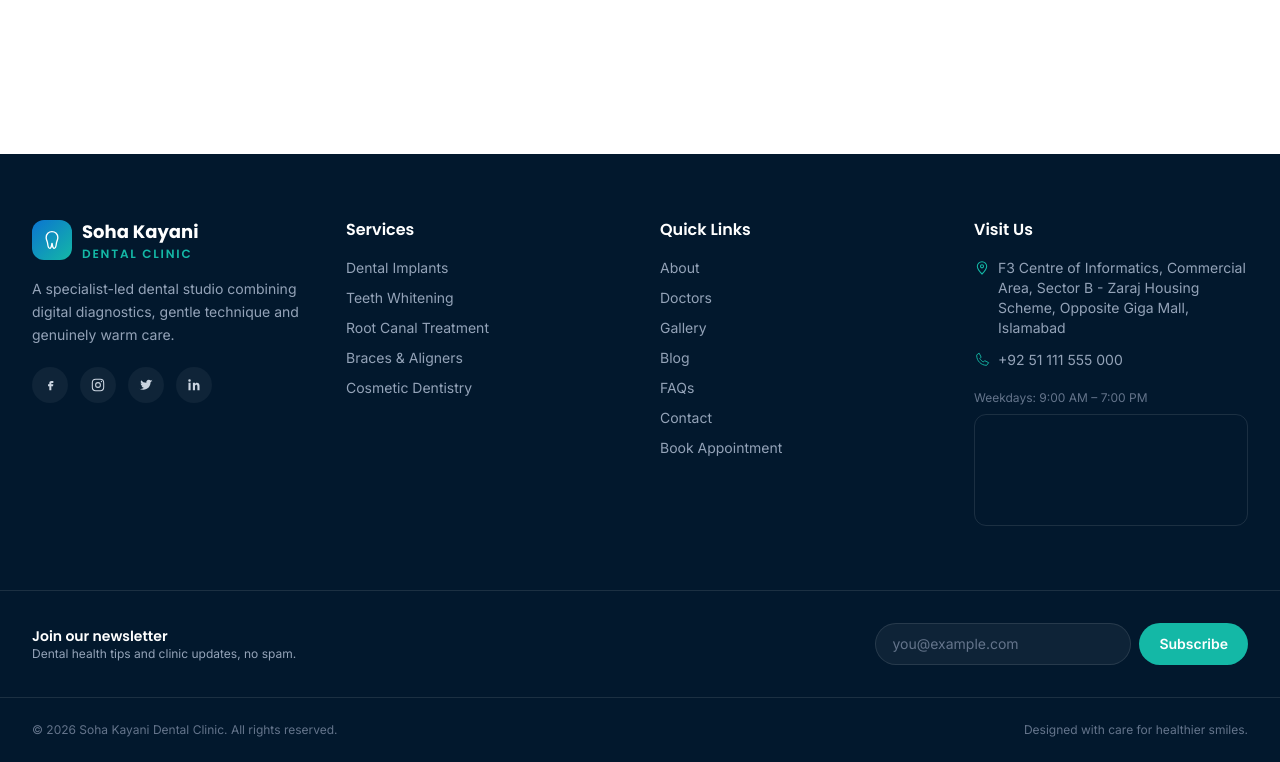
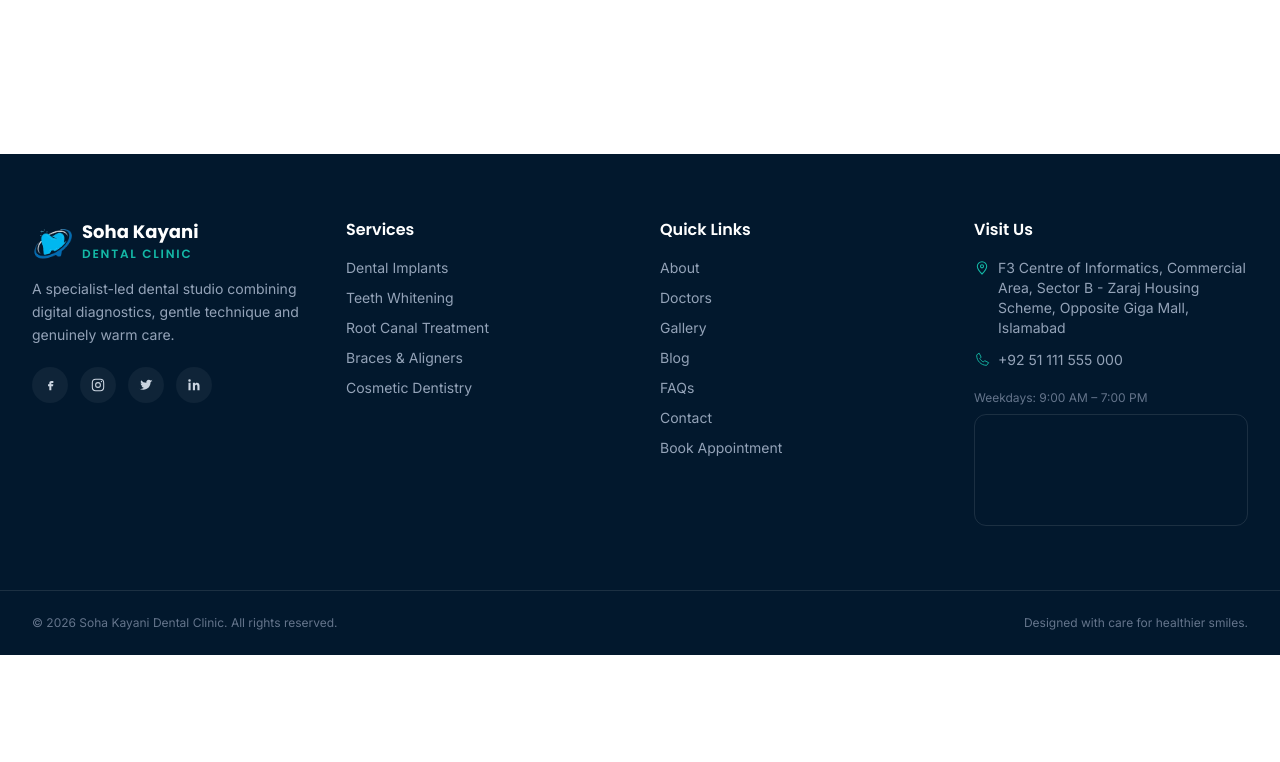
Before and after one commit to talhahassan1998/SOHA-KAYANAI-DENTAL-CLINIC, a Flask app: page / in a window 1280 px wide. Shown: the part 5040-5802 px from the top of the page. After the commit the page ends 5695 px from the top, so only its background shows below. Run offline with Flask 3, Linux system fonts and the light colour scheme; some libraries are stand-ins or nearby versions.

Commit message:
gui changes

```diff
--- a/app/templates/base.html
+++ b/app/templates/base.html
@@ -5,7 +5,20 @@
 <meta name="viewport" content="width=device-width, initial-scale=1.0">
 <title>{% block title %}{{ clinic_name }} — Premium Dental Care{% endblock %}</title>
 <meta name="description" content="{% block meta_description %}{{ clinic_name }} offers premium, modern dental care including implants, whitening, orthodontics, and cosmetic dentistry.{% endblock %}">
-<link rel="icon" href="{{ url_for('static', filename='images/favicon.svg') }}" type="image/svg+xml">
+<link rel="icon" href="{{ url_for('static', filename='images/logo.png') }}" type="image/png">
+<link rel="apple-touch-icon" href="{{ url_for('static', filename='images/logo.png') }}">
+
+{% set social_image = url_for('static', filename='images/logo.png', _external=True) %}
+<meta property="og:type" content="website">
+<meta property="og:site_name" content="{{ clinic_name }}">
+<meta property="og:title" content="{% block og_title %}{{ self.title() }}{% endblock %}">
+<meta property="og:description" content="{% block og_description %}{{ self.meta_description() }}{% endblock %}">
+<meta property="og:image" content="{% block og_image %}{{ social_image }}{% endblock %}">
+<meta property="og:url" content="{{ request.url }}">
+<meta name="twitter:card" content="summary_large_image">
+<meta name="twitter:title" content="{{ self.og_title() }}">
+<meta name="twitter:description" content="{{ self.og_description() }}">
+<meta name="twitter:image" content="{{ self.og_image() }}">
 
 <link rel="preconnect" href="https://fonts.googleapis.com">
 <link rel="preconnect" href="https://fonts.gstatic.com" crossorigin>
--- a/app/templates/main/home.html
+++ b/app/templates/main/home.html
@@ -25,7 +25,7 @@
           Book Appointment
         </a>
         <a href="https://wa.me/{{ clinic_whatsapp_number }}" class="inline-flex items-center gap-2 border border-slate-200 dark:border-slate-700 hover:border-secondary text-slate-700 dark:text-slate-200 font-semibold px-7 py-3.5 rounded-full transition-colors">
-          <svg xmlns="http://www.w3.org/2000/svg" viewBox="0 0 24 24" fill="currentColor" class="w-4 h-4 text-secondary"><path d="M12 2C6.5 2 2 6.5 2 12c0 1.8.5 3.5 1.3 5L2 22l5.2-1.3c1.4.8 3.1 1.3 4.8 1.3 5.5 0 10-4.5 10-10S17.5 2 12 2Z"/></svg>
+          <svg xmlns="http://www.w3.org/2000/svg" viewBox="0 0 24 24" fill="currentColor" class="w-4 h-4 text-[#25D366]"><path d="M12 2C6.5 2 2 6.5 2 12c0 1.8.5 3.5 1.3 5L2 22l5.2-1.3c1.4.8 3.1 1.3 4.8 1.3 5.5 0 10-4.5 10-10S17.5 2 12 2Zm5.8 14.2c-.2.7-1.4 1.3-2 1.4-.5.1-1.1.1-1.8-.1-.4-.1-1-.3-1.7-.6-3-1.3-4.9-4.3-5.1-4.5-.1-.2-1.2-1.6-1.2-3.1s.8-2.2 1.1-2.5c.3-.3.6-.4.8-.4h.6c.2 0 .5 0 .7.5.3.7.9 2.2 1 2.4.1.2.1.4 0 .6-.1.2-.2.3-.3.5-.2.2-.3.3-.5.5-.2.2-.4.4-.2.7.2.3 1 1.6 2.1 2.6 1.4 1.3 2.6 1.7 3 1.9.3.1.5.1.7-.1.2-.2.8-.9 1-1.2.2-.3.4-.3.7-.2.3.1 1.8.9 2.1 1 .3.2.5.2.6.4.1.1.1.7-.1 1.2Z"/></svg>
           WhatsApp Us
         </a>
       </div>
--- a/app/templates/partials/footer.html
+++ b/app/templates/partials/footer.html
@@ -2,9 +2,7 @@
   <div class="max-w-7xl mx-auto px-4 sm:px-6 lg:px-8 py-16 grid grid-cols-1 md:grid-cols-2 lg:grid-cols-4 gap-10">
     <div>
       <a href="{{ url_for('main.home') }}" class="flex items-center gap-2.5 font-heading text-white mb-4">
-        <span class="w-10 h-10 shrink-0 rounded-xl bg-gradient-to-br from-primary to-secondary flex items-center justify-center text-white">
-          <svg xmlns="http://www.w3.org/2000/svg" viewBox="0 0 24 24" fill="none" class="w-5 h-5"><path d="M12 2C8 2 5 5 5 9c0 3 1.5 4.5 1.8 7.5.2 2 .7 5.5 2.7 5.5 2 0 1.8-4 2.5-6 .7 2 .5 6 2.5 6 2 0 2.5-3.5 2.7-5.5C17.5 13.5 19 12 19 9c0-4-3-7-7-7Z" stroke="currentColor" stroke-width="1.6" stroke-linecap="round" stroke-linejoin="round"/></svg>
-        </span>
+        <img src="{{ url_for('static', filename='images/logo.png') }}" alt="{{ clinic_name }} logo" class="w-10 h-10 shrink-0 object-contain">
         {% set name_parts = clinic_name.rsplit(' ', 2) %}
         <span class="leading-tight">
           <span class="block font-bold text-lg">{{ name_parts[0] }}</span>
@@ -71,21 +69,6 @@
   </div>
 
   <div class="border-t border-white/10">
-    <div class="max-w-7xl mx-auto px-4 sm:px-6 lg:px-8 py-8 flex flex-col md:flex-row items-center justify-between gap-4">
-      <div>
-        <h4 class="font-heading font-semibold text-white text-sm">Join our newsletter</h4>
-        <p class="text-xs text-slate-400">Dental health tips and clinic updates, no spam.</p>
-      </div>
-      <form action="{{ url_for('main.newsletter_subscribe') }}" method="POST" class="flex w-full md:w-auto gap-2">
-        {{ newsletter_form.csrf_token }}
-        <input type="email" name="email" required placeholder="you@example.com"
-               class="flex-1 md:w-64 rounded-full px-4 py-2.5 text-sm bg-white/5 border border-white/10 text-white placeholder-slate-500 focus:outline-none focus:ring-2 focus:ring-secondary">
-        <button type="submit" class="shrink-0 bg-secondary hover:bg-secondary-600 text-white text-sm font-semibold px-5 py-2.5 rounded-full transition">Subscribe</button>
-      </form>
-    </div>
-  </div>
-
-  <div class="border-t border-white/10">
     <div class="max-w-7xl mx-auto px-4 sm:px-6 lg:px-8 py-6 flex flex-col sm:flex-row items-center justify-between gap-3 text-xs text-slate-500">
       <p>&copy; {{ current_year }} {{ clinic_name }}. All rights reserved.</p>
       <p>Designed with care for healthier smiles.</p>
--- a/app/templates/partials/macros.html
+++ b/app/templates/partials/macros.html
@@ -29,13 +29,13 @@
 {%- endmacro %}
 
 {% macro service_card(service) -%}
-<div class="reveal group bg-white dark:bg-slate-800 rounded-2xl p-6 shadow-card hover-lift border border-slate-100 dark:border-slate-700">
+<div class="reveal group flex flex-col h-full bg-white dark:bg-slate-800 rounded-2xl p-6 shadow-card hover-lift border border-slate-100 dark:border-slate-700">
   <div class="w-11 h-11 rounded-xl bg-primary-50 dark:bg-primary-900/40 text-primary grid place-items-center mb-4 group-hover:bg-primary group-hover:text-white transition-colors">
     {{ service_icon(service.icon_name) }}
   </div>
   <h3 class="font-heading font-semibold text-slate-900 dark:text-white mb-2">{{ service.name }}</h3>
-  <p class="text-sm text-slate-500 dark:text-slate-400 leading-relaxed mb-4">{{ service.short_description }}</p>
-  <a href="{{ url_for('services.detail', slug=service.slug) }}" class="inline-flex items-center gap-1 text-sm font-semibold text-primary hover:text-primary-600">
+  <p class="text-sm text-slate-500 dark:text-slate-400 leading-relaxed">{{ service.short_description }}</p>
+  <a href="{{ url_for('services.detail', slug=service.slug) }}" class="inline-flex items-center gap-1 mt-auto pt-4 text-sm font-semibold text-primary hover:text-primary-600">
     Learn More
     <svg xmlns="http://www.w3.org/2000/svg" viewBox="0 0 24 24" fill="none" class="w-4 h-4 transition-transform group-hover:translate-x-1"><path d="M5 12h14M13 6l6 6-6 6" stroke="currentColor" stroke-width="1.8" stroke-linecap="round" stroke-linejoin="round"/></svg>
   </a>
@@ -43,20 +43,21 @@
 {%- endmacro %}
 
 {% macro doctor_card(doctor) -%}
-<div class="reveal group bg-white dark:bg-slate-800 rounded-2xl overflow-hidden shadow-card hover-lift border border-slate-100 dark:border-slate-700">
+<div class="reveal group flex flex-col h-full bg-white dark:bg-slate-800 rounded-2xl overflow-hidden shadow-card hover-lift border border-slate-100 dark:border-slate-700">
   <div class="aspect-[4/5] overflow-hidden bg-slate-100 dark:bg-slate-700">
     <img src="{{ doctor.photo_url }}" alt="{{ doctor.name }}" loading="lazy" class="lazy-fade w-full h-full object-cover group-hover:scale-105 transition-transform duration-500">
   </div>
-  <div class="p-5 text-center">
+  <div class="p-5 text-center flex flex-col flex-1">
     <h3 class="font-heading font-semibold text-slate-900 dark:text-white">{{ doctor.name }}</h3>
     <p class="text-xs text-primary font-semibold mt-1">{{ doctor.credentials }}</p>
-    <p class="text-xs text-slate-500 dark:text-slate-400 mt-1 flex items-center justify-center gap-1">
-      <svg xmlns="http://www.w3.org/2000/svg" viewBox="0 0 24 24" fill="none" class="w-3.5 h-3.5"><path d="M12 21s-7-6.5-7-11.5A7 7 0 0 1 19 9.5C19 14.5 12 21 12 21Z" stroke="currentColor" stroke-width="1.6"/></svg>
-      {{ doctor.specialty }} &middot; {{ doctor.years_experience }}+ years
+    <p class="text-xs text-slate-500 dark:text-slate-400 mt-1">
+      <svg xmlns="http://www.w3.org/2000/svg" viewBox="0 0 24 24" fill="none" class="w-3.5 h-3.5 shrink-0 inline-block align-text-top mr-1"><path d="M12 21s-7-6.5-7-11.5A7 7 0 0 1 19 9.5C19 14.5 12 21 12 21Z" stroke="currentColor" stroke-width="1.6"/></svg>{{ doctor.specialty }} &middot; {{ doctor.years_experience }}+ years
     </p>
-    <a href="{{ url_for('appointments.book') }}?doctor={{ doctor.id }}" class="inline-block mt-4 w-full text-center bg-primary-50 dark:bg-primary-900/40 text-primary font-semibold text-sm py-2.5 rounded-full hover:bg-primary hover:text-white transition-colors">
-      Book Consultation
-    </a>
+    <div class="mt-auto pt-4">
+      <a href="{{ url_for('appointments.book') }}?doctor={{ doctor.id }}" class="inline-block w-full text-center bg-primary-50 dark:bg-primary-900/40 text-primary font-semibold text-sm py-2.5 rounded-full hover:bg-primary hover:text-white transition-colors">
+        Book Consultation
+      </a>
+    </div>
   </div>
 </div>
 {%- endmacro %}
--- a/app/templates/partials/navbar.html
+++ b/app/templates/partials/navbar.html
@@ -5,9 +5,7 @@
   <div class="max-w-7xl mx-auto px-4 sm:px-6 lg:px-8">
     <div class="flex items-center justify-between gap-4 h-16 lg:h-20">
       <a href="{{ url_for('main.home') }}" class="flex items-center gap-2.5 font-heading text-slate-800 dark:text-white shrink-0 min-w-0">
-        <span class="w-10 h-10 shrink-0 rounded-xl bg-gradient-to-br from-primary to-secondary flex items-center justify-center text-white">
-          <svg xmlns="http://www.w3.org/2000/svg" viewBox="0 0 24 24" fill="none" class="w-5 h-5"><path d="M12 2C8 2 5 5 5 9c0 3 1.5 4.5 1.8 7.5.2 2 .7 5.5 2.7 5.5 2 0 1.8-4 2.5-6 .7 2 .5 6 2.5 6 2 0 2.5-3.5 2.7-5.5C17.5 13.5 19 12 19 9c0-4-3-7-7-7Z" stroke="currentColor" stroke-width="1.6" stroke-linecap="round" stroke-linejoin="round"/></svg>
-        </span>
+        <img src="{{ url_for('static', filename='images/logo.png') }}" alt="{{ clinic_name }} logo" class="w-10 h-10 shrink-0 object-contain">
         {% set name_parts = clinic_name.rsplit(' ', 2) %}
         <span class="leading-tight truncate max-w-[9rem] sm:max-w-none">
           <span class="block font-bold text-base sm:text-lg">{{ name_parts[0] }}</span>
```
Also changed, not shown: app/templates/emails/contact_notification.html (+23 -2 lines), seed.py (+5 -5 lines), app/static/images/logo.png (added), app/static/images/teeth-whitening.jpg (added).
